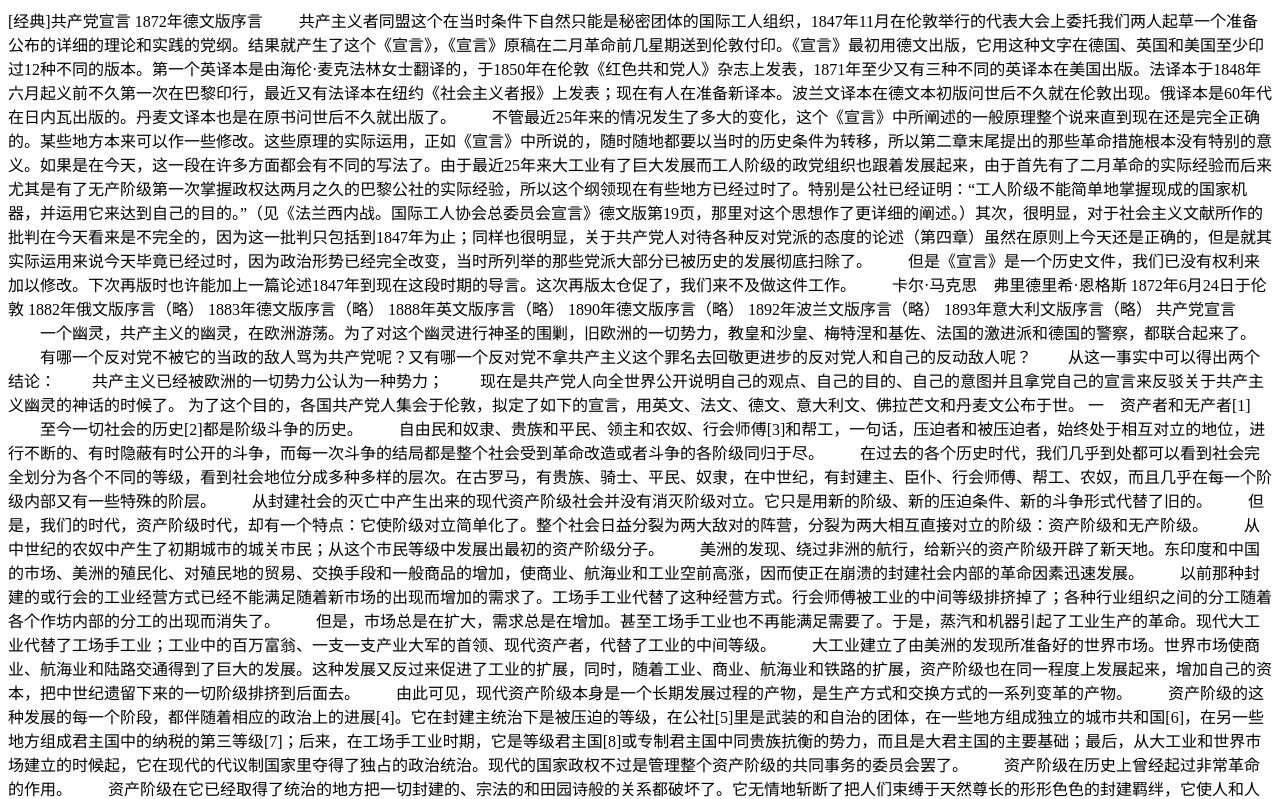
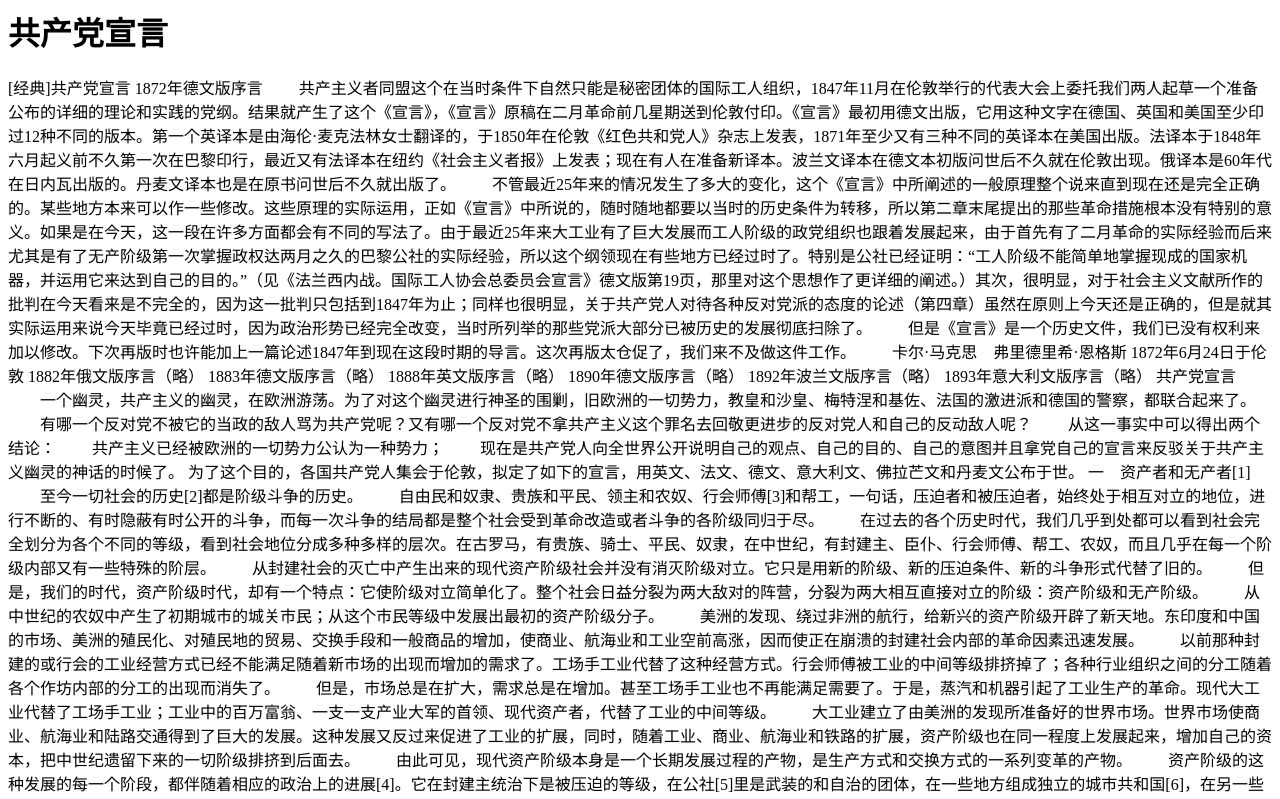
Before and after one commit to chiangkaishek1887/book, a plain HTML site: page index.html in a window 1280 px wide. Shown: the top 799 px of the page. Drawn offline with Linux system fonts and the light colour scheme.

Commit message:
Update index.html

```diff
--- a/index.html
+++ b/index.html
@@ -3,6 +3,7 @@
     <title>无产者书籍</title>
   </head>
   <body>
+    <h1>共产党宣言</h1>
     <p>[经典]共产党宣言
 
 
```
